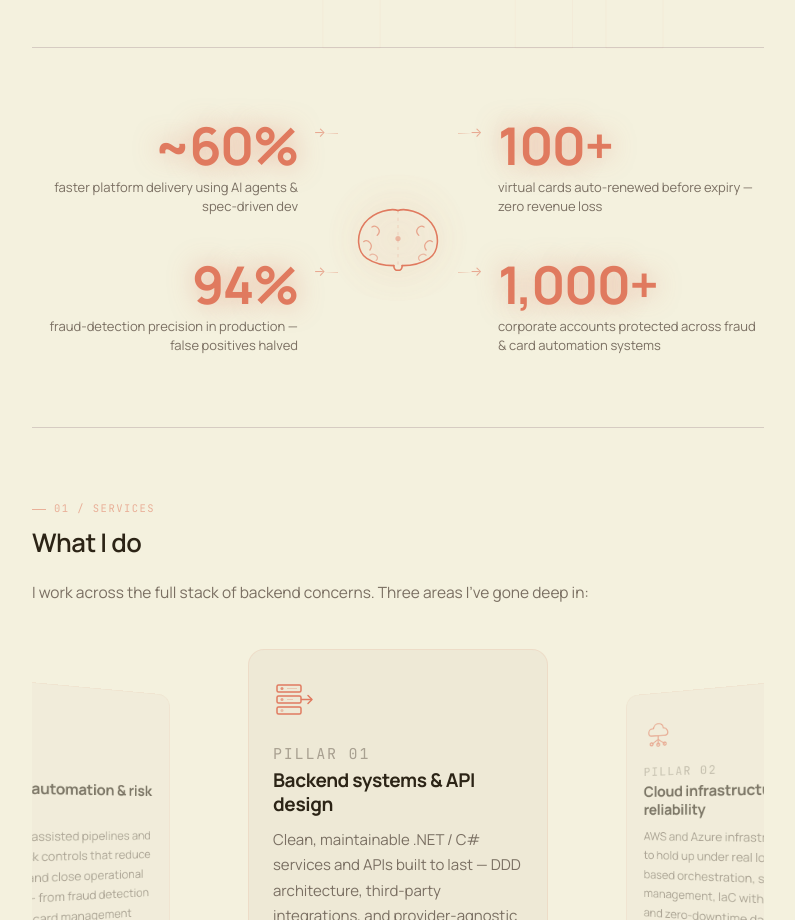
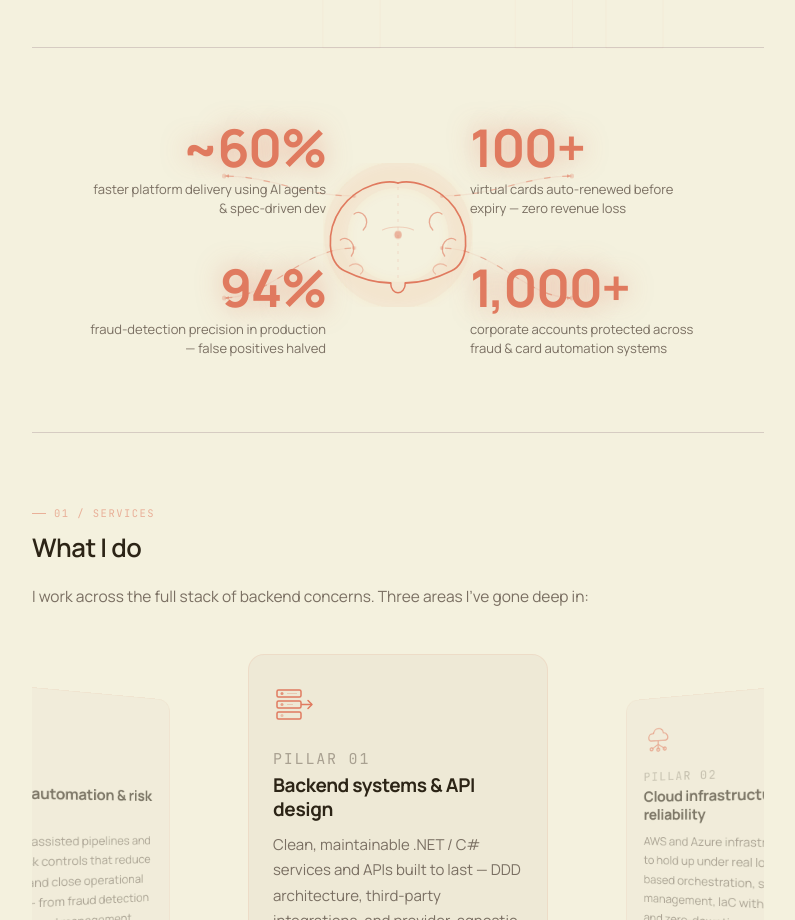
Before and after one commit to hamzafa1d1/hfsoftwareservices, a plain HTML site: page index.html in a window 1280 px wide. Shown: the part 880-1800 px from the top of the page, without its empty margins (242-1037 px from the left). Drawn offline with Linux system fonts and the light colour scheme.

Commit message:
Brain metrics: unified SVG brain + animated spoke connectors

```diff
--- a/index.html
+++ b/index.html
@@ -163,30 +163,82 @@
             </div>
           </div>
 
-          <!-- Brain hub -->
-          <div class="bm-hub" aria-hidden="true">
-            <div class="bm-hub__glow"></div>
-            <svg class="bm-brain-svg" viewBox="0 0 96 72" fill="none" xmlns="http://www.w3.org/2000/svg">
+          <!-- Brain + spoke connectors (unified SVG) -->
+          <svg class="bm-connectors" aria-hidden="true" viewBox="0 0 800 240" preserveAspectRatio="none" fill="none" xmlns="http://www.w3.org/2000/svg">
+            <defs>
+              <marker id="bm-arr" viewBox="0 0 10 7" refX="9" refY="3.5"
+                      markerUnits="strokeWidth" markerWidth="5" markerHeight="5" orient="auto">
+                <path d="M0,0.5 L9,3.5 L0,6.5 Z" fill="rgba(224,122,95,0.52)"/>
+              </marker>
+              <filter id="bm-glow">
+                <feGaussianBlur stdDeviation="6" result="b"/>
+                <feMerge><feMergeNode in="b"/><feMergeNode in="SourceGraphic"/></feMerge>
+              </filter>
+            </defs>
+
+            <!-- Spoke base hairlines (always visible, faint) -->
+            <path d="M352,76 C295,76 260,56 210,56" stroke="rgba(224,122,95,0.10)" stroke-width="1.2"/>
+            <path d="M352,128 C295,128 260,178 210,178" stroke="rgba(224,122,95,0.10)" stroke-width="1.2"/>
+            <path d="M448,76 C505,76 540,56 590,56" stroke="rgba(224,122,95,0.10)" stroke-width="1.2"/>
+            <path d="M448,128 C505,128 540,178 590,178" stroke="rgba(224,122,95,0.10)" stroke-width="1.2"/>
+
+            <!-- Animated spoke flows -->
+            <path class="bm-spoke bm-spoke--1" d="M352,76 C295,76 260,56 210,56"
+                  stroke="rgba(224,122,95,0.48)" stroke-width="1.2" marker-end="url(#bm-arr)"/>
+            <path class="bm-spoke bm-spoke--2" d="M352,128 C295,128 260,178 210,178"
+                  stroke="rgba(224,122,95,0.48)" stroke-width="1.2" marker-end="url(#bm-arr)"/>
+            <path class="bm-spoke bm-spoke--3" d="M448,76 C505,76 540,56 590,56"
+                  stroke="rgba(224,122,95,0.48)" stroke-width="1.2" marker-end="url(#bm-arr)"/>
+            <path class="bm-spoke bm-spoke--4" d="M448,128 C505,128 540,178 590,178"
+                  stroke="rgba(224,122,95,0.48)" stroke-width="1.2" marker-end="url(#bm-arr)"/>
+
+            <!-- Brain outer glow ring -->
+            <ellipse cx="400" cy="115" rx="68" ry="60"
+                     stroke="rgba(224,122,95,0.055)" stroke-width="26" fill="none" filter="url(#bm-glow)"/>
+
             <!-- Left hemisphere -->
-              <path d="M48 10 C42 8 26 10 16 22 C7 34 9 50 18 56 C24 60 34 63 44 63" stroke="#E07A5F" stroke-width="1.5" stroke-linecap="round" stroke-linejoin="round"/>
+            <path d="M400,63 C389,60 358,63 338,88
+                     C320,112 323,144 342,151
+                     C353,156 372,163 392,163"
+                  stroke="#E07A5F" stroke-width="1.8" stroke-linecap="round" stroke-linejoin="round"/>
             <!-- Right hemisphere -->
-              <path d="M48 10 C54 8 70 10 80 22 C89 34 87 50 78 56 C72 60 62 63 52 63" stroke="#E07A5F" stroke-width="1.5" stroke-linecap="round" stroke-linejoin="round"/>
+            <path d="M400,63 C411,60 442,63 462,88
+                     C480,112 477,144 458,151
+                     C447,156 428,163 408,163"
+                  stroke="#E07A5F" stroke-width="1.8" stroke-linecap="round" stroke-linejoin="round"/>
             <!-- Brainstem -->
-              <path d="M44 63 C44 69 52 69 52 63" stroke="#E07A5F" stroke-width="1.5" stroke-linecap="round"/>
-              <!-- Centre fissure (dashed) -->
-              <line x1="48" y1="10" x2="48" y2="63" stroke="#E07A5F" stroke-width="0.8" stroke-dasharray="3 4" opacity="0.28"/>
+            <path d="M392,163 C392,176 408,176 408,163"
+                  stroke="#E07A5F" stroke-width="1.6" stroke-linecap="round"/>
+            <!-- Centre fissure -->
+            <line x1="400" y1="67" x2="400" y2="163"
+                  stroke="#E07A5F" stroke-width="0.9" stroke-dasharray="3 5" opacity="0.22"/>
+            <!-- Corpus callosum -->
+            <path d="M383,110 C391,106 409,106 417,110"
+                  stroke="#E07A5F" stroke-width="1.1" stroke-linecap="round" opacity="0.28"/>
+
             <!-- Left gyri -->
-              <path d="M23 26 C27 23 33 29 28 34" stroke="#E07A5F" stroke-width="1.2" stroke-linecap="round" opacity="0.62"/>
-              <path d="M15 40 C19 37 25 43 21 48" stroke="#E07A5F" stroke-width="1.2" stroke-linecap="round" opacity="0.62"/>
-              <path d="M21 53 C25 50 31 55 27 58" stroke="#E07A5F" stroke-width="1.2" stroke-linecap="round" opacity="0.45"/>
+            <path d="M352,94  C360,88  372,100 362,110" stroke="#E07A5F" stroke-width="1.4" stroke-linecap="round" opacity="0.60"/>
+            <path d="M337,120 C345,114 357,126 349,136" stroke="#E07A5F" stroke-width="1.4" stroke-linecap="round" opacity="0.60"/>
+            <path d="M347,146 C356,140 367,149 359,154" stroke="#E07A5F" stroke-width="1.3" stroke-linecap="round" opacity="0.40"/>
             <!-- Right gyri -->
-              <path d="M73 26 C69 23 63 29 68 34" stroke="#E07A5F" stroke-width="1.2" stroke-linecap="round" opacity="0.62"/>
-              <path d="M81 40 C77 37 71 43 75 48" stroke="#E07A5F" stroke-width="1.2" stroke-linecap="round" opacity="0.62"/>
-              <path d="M75 53 C71 50 65 55 69 58" stroke="#E07A5F" stroke-width="1.2" stroke-linecap="round" opacity="0.45"/>
-              <!-- Centre glow dot -->
-              <circle cx="48" cy="37" r="2.5" fill="#E07A5F" opacity="0.45"/>
+            <path d="M448,94  C440,88  428,100 438,110" stroke="#E07A5F" stroke-width="1.4" stroke-linecap="round" opacity="0.60"/>
+            <path d="M463,120 C455,114 443,126 451,136" stroke="#E07A5F" stroke-width="1.4" stroke-linecap="round" opacity="0.60"/>
+            <path d="M453,146 C444,140 433,149 441,154" stroke="#E07A5F" stroke-width="1.3" stroke-linecap="round" opacity="0.40"/>
+
+            <!-- Pulsing centre dot -->
+            <circle class="bm-brain-dot" cx="400" cy="113" r="3.5" fill="#E07A5F" opacity="0.45"/>
+
+            <!-- Spoke-exit junction dots -->
+            <circle cx="352" cy="76"  r="2" fill="#E07A5F" opacity="0.32"/>
+            <circle cx="352" cy="128" r="2" fill="#E07A5F" opacity="0.32"/>
+            <circle cx="448" cy="76"  r="2" fill="#E07A5F" opacity="0.32"/>
+            <circle cx="448" cy="128" r="2" fill="#E07A5F" opacity="0.32"/>
+            <!-- Endpoint terminal dots -->
+            <circle cx="210" cy="56"  r="2.5" fill="#E07A5F" opacity="0.26"/>
+            <circle cx="210" cy="178" r="2.5" fill="#E07A5F" opacity="0.26"/>
+            <circle cx="590" cy="56"  r="2.5" fill="#E07A5F" opacity="0.26"/>
+            <circle cx="590" cy="178" r="2.5" fill="#E07A5F" opacity="0.26"/>
           </svg>
-          </div>
 
           <!-- Right metrics -->
           <div class="bm-col bm-col--right">
--- a/styles.css
+++ b/styles.css
@@ -361,108 +361,73 @@ main {
 
 /* Brain metrics hub layout */
 .brain-metrics {
+  position: relative;
   display: grid;
-  grid-template-columns: 1fr 120px 1fr;
+  grid-template-columns: 1fr 1fr;
   align-items: center;
   gap: 0;
+  min-height: 240px;
 }
 
 .bm-col {
   display: flex;
   flex-direction: column;
   gap: 44px;
+  position: relative;
+  z-index: 1;
 }
 
 .bm-col--left {
   align-items: flex-end;
   text-align: right;
-  padding-right: 40px;
+  padding-right: 72px;
 }
 
 .bm-col--right {
   align-items: flex-start;
   text-align: left;
-  padding-left: 40px;
+  padding-left: 72px;
 }
 
-/* Spoke connectors: arrow pointing toward brain (left col) and away from brain (right col) */
 .bm-item {
   position: relative;
-  max-width: 260px;
+  max-width: 240px;
 }
 
-.bm-col--left .bm-item::after {
-  content: '→';
+/* Full-width SVG: brain + spoke connectors */
+.bm-connectors {
   position: absolute;
-  right: -28px;
-  top: 6px;
-  font-size: 13px;
-  color: rgba(224, 122, 95, 0.6);
-  line-height: 1;
+  inset: 0;
+  width: 100%;
+  height: 100%;
+  pointer-events: none;
 }
 
-.bm-col--right .bm-item::before {
-  content: '→';
-  position: absolute;
-  left: -28px;
-  top: 6px;
-  font-size: 13px;
-  color: rgba(224, 122, 95, 0.6);
-  line-height: 1;
+.bm-spoke {
+  stroke-dasharray: 7 13;
+  animation: bm-spoke-flow 3s linear infinite;
+}
+.bm-spoke--2 { animation-delay: -0.75s; }
+.bm-spoke--3 { animation-delay: -1.5s; }
+.bm-spoke--4 { animation-delay: -2.25s; }
+
+.bm-brain-dot {
+  transform-origin: 400px 100px;
+  animation: bm-dot-pulse 2.4s ease-in-out infinite;
 }
 
-/* Connector hairline */
-.bm-col--left .bm-item::before {
-  content: '';
-  position: absolute;
-  right: -40px;
-  top: 13px;
-  width: 14px;
-  height: 1px;
-  background: linear-gradient(to right, transparent, rgba(224, 122, 95, 0.35));
+@keyframes bm-spoke-flow {
+  from { stroke-dashoffset: 200; }
+  to   { stroke-dashoffset: 0; }
 }
-
-.bm-col--right .bm-item::after {
-  content: '';
-  position: absolute;
-  left: -40px;
-  top: 13px;
-  width: 14px;
-  height: 1px;
-  background: linear-gradient(to right, rgba(224, 122, 95, 0.35), transparent);
-}
-
-/* Brain hub */
-.bm-hub {
-  position: relative;
-  display: flex;
-  align-items: center;
-  justify-content: center;
-}
-
-.bm-hub__glow {
-  position: absolute;
-  inset: -28px;
-  border-radius: 50%;
-  background: radial-gradient(circle, rgba(224, 122, 95, 0.09) 0%, transparent 70%);
-  pointer-events: none;
-  animation: brain-pulse 4s ease-in-out infinite alternate;
-}
-
-@keyframes brain-pulse {
-  from { opacity: 0.6; transform: scale(0.95); }
-  to   { opacity: 1;   transform: scale(1.05); }
+@keyframes bm-dot-pulse {
+  0%, 100% { opacity: 0.45; transform: scale(1); }
+  50%       { opacity: 0.75; transform: scale(1.6); }
 }
 
 @media (prefers-reduced-motion: reduce) {
-  .bm-hub__glow { animation: none; }
-}
-
-.bm-brain-svg {
-  width: 100px;
-  height: auto;
-  display: block;
-  filter: drop-shadow(0 0 10px rgba(224, 122, 95, 0.22));
+  .bm-spoke { animation: none; stroke-dasharray: none; }
+  .bm-brain-dot { animation: none; }
 }
 
 /* Metric stagger on scroll */
@@ -481,13 +446,14 @@ main {
   .bm-item { opacity: 1; transform: none; }
 }
 
-/* Mobile: single-column, brain on top */
+/* Mobile: single-column */
 @media (max-width: 640px) {
   .brain-metrics {
     grid-template-columns: 1fr;
-    gap: 32px;
+    gap: 24px;
+    min-height: auto;
   }
-  .bm-hub { order: -1; justify-content: flex-start; }
+  .bm-connectors { display: none; }
   .bm-col--left,
   .bm-col--right {
     align-items: flex-start;
@@ -497,10 +463,6 @@ main {
     grid-template-columns: 1fr 1fr;
     gap: 24px;
   }
-  .bm-col--left .bm-item::after,
-  .bm-col--left .bm-item::before,
-  .bm-col--right .bm-item::before,
-  .bm-col--right .bm-item::after { display: none; }
 }
 
 .metric__num {
```
Lines whose indentation alone changed are shown as unchanged.
